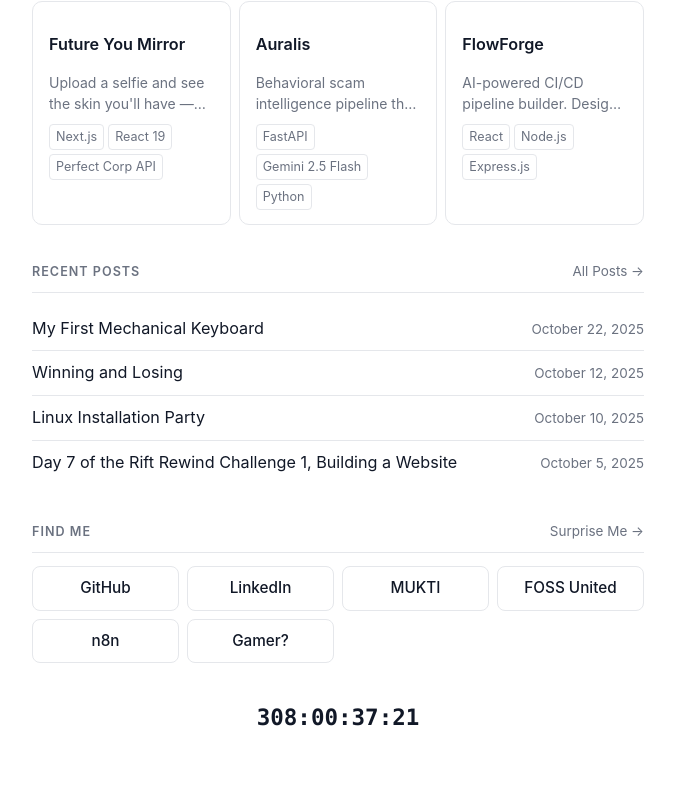
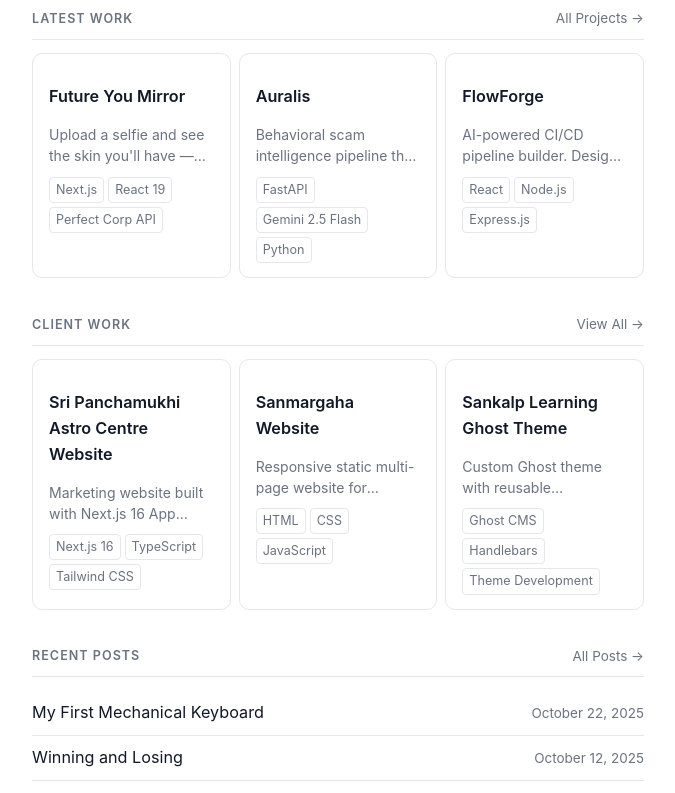
Before and after one commit to Praneel7015/landing-page, a Next.js app: page / in a window 1280 px wide. Shown: the part 693-1486 px from the top of the page, without its empty margins (302-977 px from the left). Built offline with nearby package versions, Linux system fonts and the light colour scheme; no server answers.

Commit message:
Add Client Work section and homepage preview

```diff
--- /dev/null
+++ b/lib/clientWork.js
@@ -0,0 +1,28 @@
+// Client work data. Add new entries here using the same structure as projects.
+// Each item has: title, description, url, and optional tags.
+
+export function getClientWork() {
+  return [
+    {
+      title: "Sri Panchamukhi Astro Centre Website",
+      url: "https://vishwanathguruji.vercel.app/",
+      description:
+        "Marketing website built with Next.js 16 App Router, TypeScript, Tailwind CSS, and Framer Motion. Includes dynamic slug pages, SEO metadata, sitemap generation, and structured content constants.",
+      tags: ["Next.js 16", "TypeScript", "Tailwind CSS", "Framer Motion", "SEO"],
+    },
+    {
+      title: "Sanmargaha Website",
+      url: "https://sanmargaha.com",
+      description:
+        "Responsive static multi-page website for Sanmargaha Educational Services with modular navigation and footer scripts, course filtering, contact flow, and lightweight dependency-free frontend architecture.",
+      tags: ["HTML", "CSS", "JavaScript", "Static Website", "Responsive Design"],
+    },
+    {
+      title: "Sankalp Learning Ghost Theme",
+      url: "https://sankalplearning.com",
+      description:
+        "Custom Ghost theme with reusable Handlebars partials, homepage and static templates, post and taxonomy layouts, and bundled frontend assets for a clean and maintainable publishing experience.",
+      tags: ["Ghost CMS", "Handlebars", "Theme Development", "CSS", "JavaScript"],
+    },
+  ];
+}
--- a/pages/index.js
+++ b/pages/index.js
@@ -4,21 +4,24 @@ import Layout, { siteTitle } from '../components/layout';
 import homeStyles from '../styles/home.module.css';
 import { getSortedPostsData } from '../lib/posts';
 import { getProjects } from '../lib/projects';
+import { getClientWork } from '../lib/clientWork';
 import Date from '../components/date';
 
 export async function getStaticProps() {
   const allPostsData = getSortedPostsData();
   const allProjects = getProjects();
+  const allClientWork = getClientWork();
 
   return {
     props: {
       recentPosts: allPostsData.slice(0, 4),
       featuredProjects: allProjects.slice(0, 3),
+      featuredClientWork: allClientWork.slice(0, 3),
     },
   };
 }
 
-export default function Home({ recentPosts = [], featuredProjects = [] }) {
+export default function Home({ recentPosts = [], featuredProjects = [], featuredClientWork = [] }) {
   return (
     <Layout home>
       <Head>
@@ -52,6 +55,7 @@ export default function Home({ recentPosts = [], featuredProjects = [] }) {
         <div className={homeStyles.linksGrid}>
           <Link className={homeStyles.chip} href="/blog">Blog</Link>
           <Link className={homeStyles.chip} href="/projects">Projects</Link>
+          <Link className={homeStyles.chip} href="/client-work">Client Work</Link>
           <Link className={homeStyles.chip} href="/contact">Contact</Link>
           <Link className={homeStyles.chip} href="/about">About</Link>
         </div>
@@ -77,6 +81,35 @@ export default function Home({ recentPosts = [], featuredProjects = [] }) {
               {Array.isArray(project.tags) && project.tags.length > 0 && (
                 <div className={homeStyles.projectTags}>
                   {project.tags.slice(0, 3).map((tag) => (
+                    <span key={tag} className={homeStyles.projectTag}>{tag}</span>
+                  ))}
+                </div>
+              )}
+            </a>
+          ))}
+        </div>
+      </section>
+
+      {/* Client work preview */}
+      <section className={homeStyles.section}>
+        <div className={homeStyles.sectionHeader}>
+          <span className={homeStyles.sectionLabel}>Client Work</span>
+          <Link href="/client-work" className={homeStyles.viewMore}>View All -&gt;</Link>
+        </div>
+        <div className={homeStyles.projectGrid}>
+          {featuredClientWork.map((work) => (
+            <a
+              key={work.title}
+              href={work.url}
+              target="_blank"
+              rel="noopener noreferrer"
+              className={homeStyles.projectCard}
+            >
+              <p className={homeStyles.projectName}>{work.title}</p>
+              <p className={homeStyles.projectDesc}>{work.description}</p>
+              {Array.isArray(work.tags) && work.tags.length > 0 && (
+                <div className={homeStyles.projectTags}>
+                  {work.tags.slice(0, 3).map((tag) => (
                     <span key={tag} className={homeStyles.projectTag}>{tag}</span>
                   ))}
                 </div>
```
Also changed, not shown: pages/client-work/index.js (added, +92 -0 lines).
